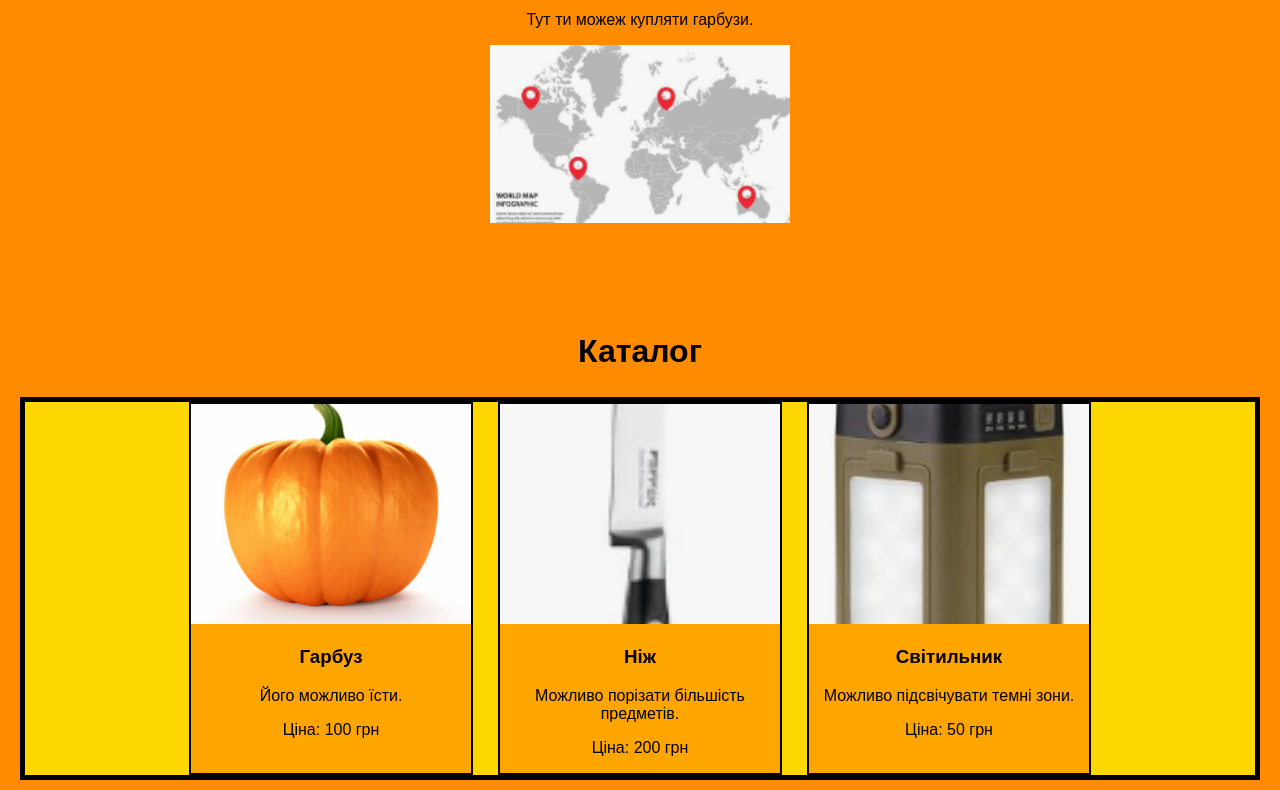
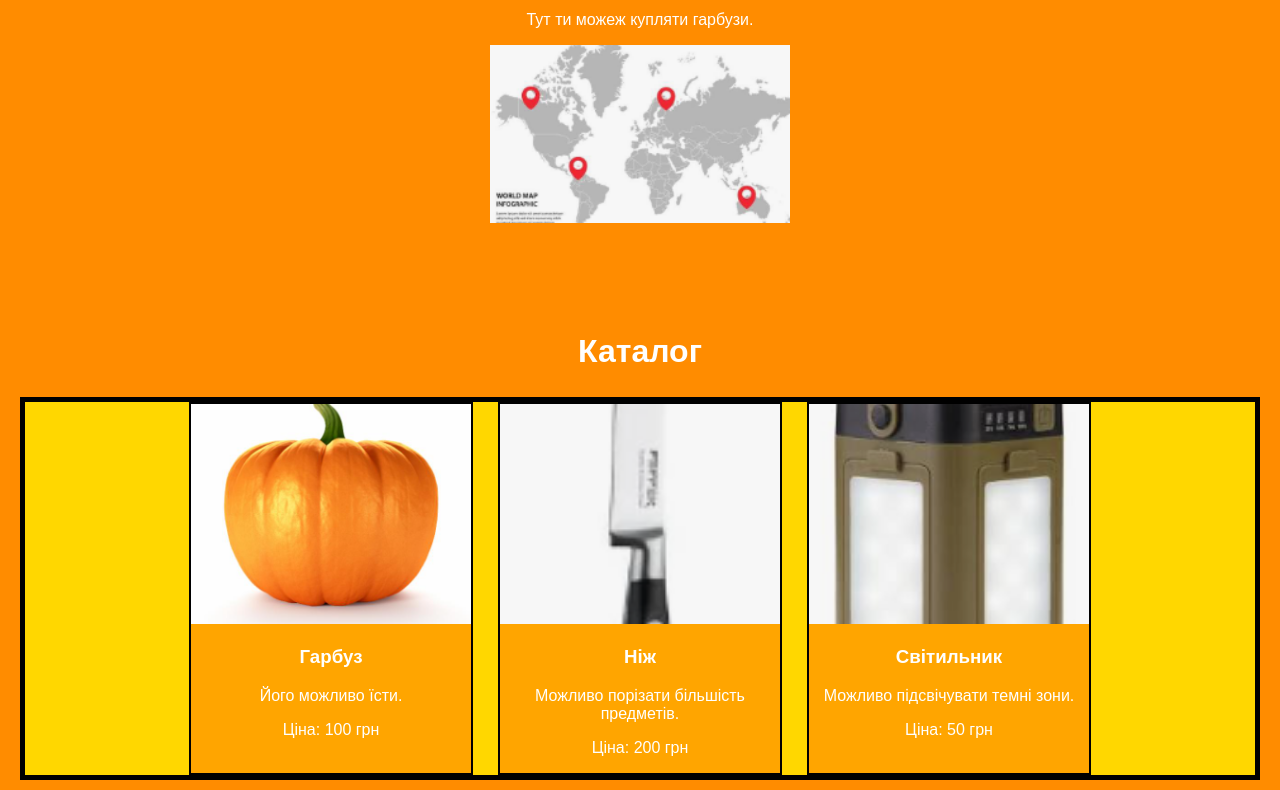
Before and after one commit to AnnaKoniuk/project-roma, a plain HTML site: page index.html in a window 1280 px wide. Shown: the part 461-1251 px from the top of the page. Drawn offline with Linux system fonts and the light colour scheme.

Commit message:
Update style.css

```diff
--- a/style.css
+++ b/style.css
@@ -1,7 +1,7 @@
 body {
     margin: 0; /* Прибираємо зовнішні відступи браузера */
     font-family: Arial, sans-serif; /* Встановлюємо шрифт */
-    color: black; /* Колір тексту */
+    color: white; /* Колір тексту */
     background-color:darkorange;
 }
 
```
